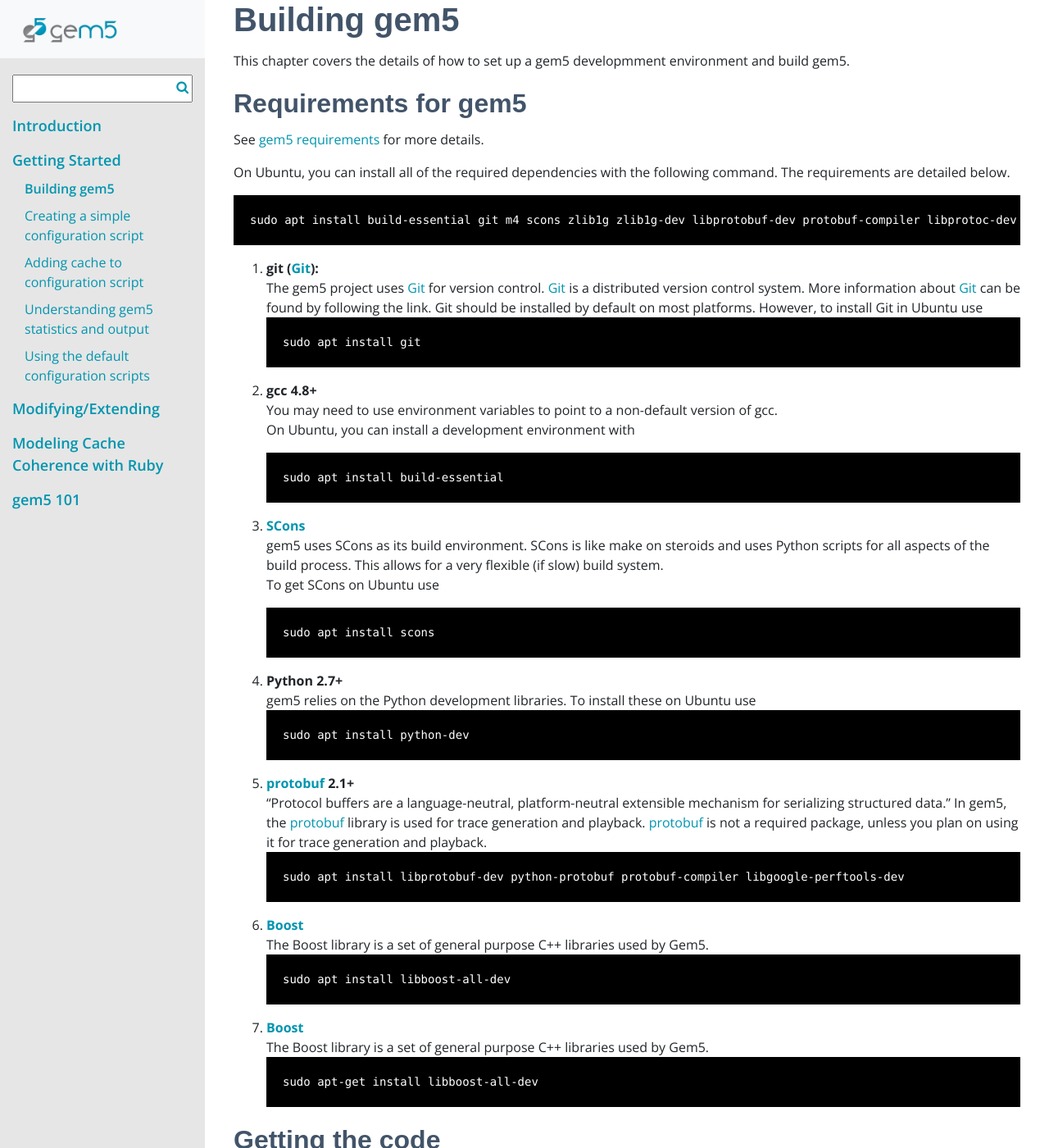
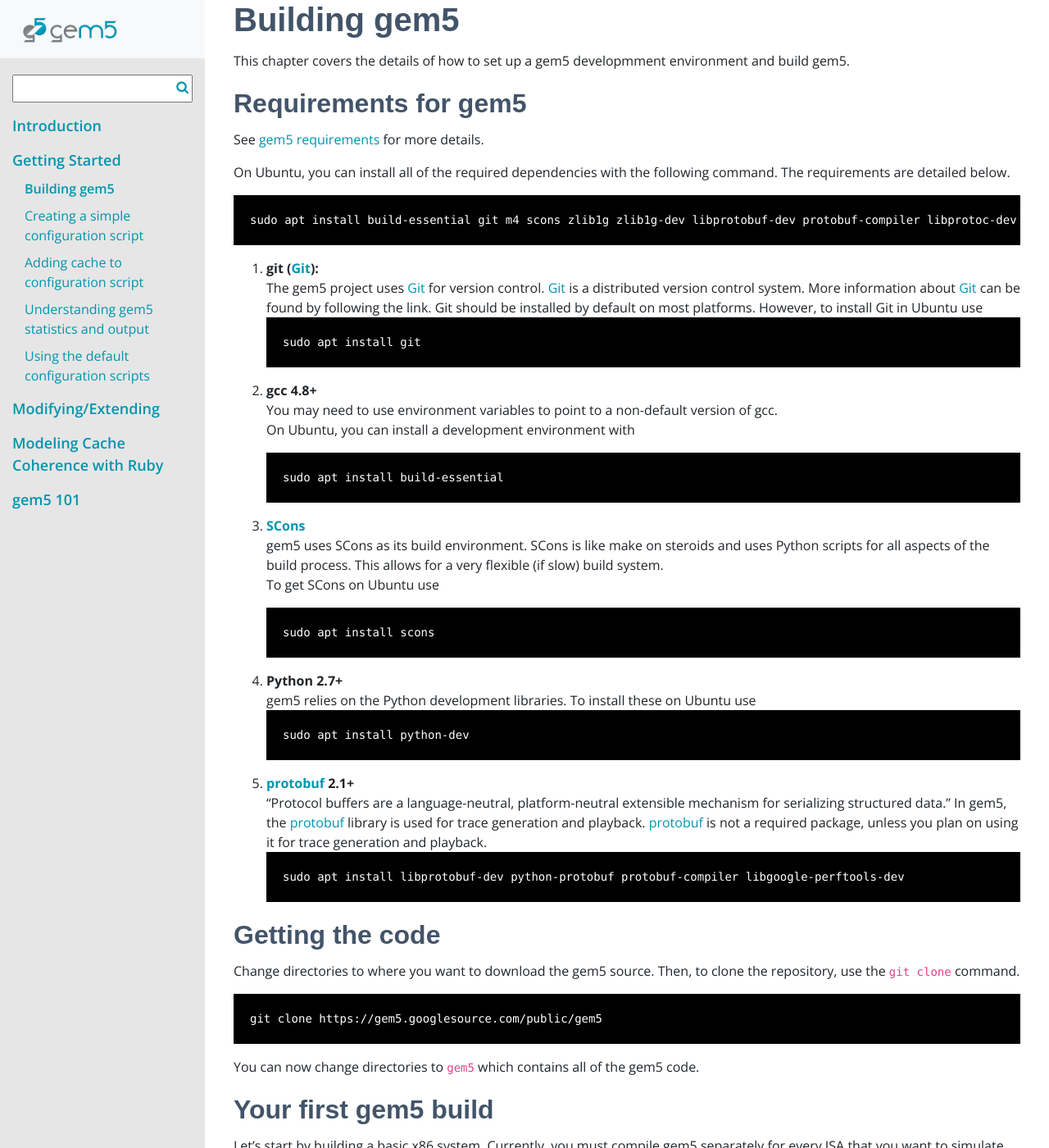
Before and after one commit to gem5/website, a Jekyll site: the page built from _pages/documentation/learning_gem5/part1/building.md, in a window 1280 px wide and 1400 px high, scrolled down 203 px. Shown: the whole window at 82% size. Built offline with Jekyll 4.4.1, drawn with Linux system fonts in a browser that asks for light colours; nearby versions of some CDN libraries; some web fonts are replaced.

Commit message:
Removed boost as a dependency
It is no longer a dependency: https://gem5.atlassian.net/browse/GEM5-6

````diff
--- a/_pages/documentation/learning_gem5/part1/building.md
+++ b/_pages/documentation/learning_gem5/part1/building.md
@@ -23,7 +23,7 @@ On Ubuntu, you can install all of the required dependencies with the
 following command. The requirements are detailed below.
 
 ```
-sudo apt install build-essential git m4 scons zlib1g zlib1g-dev libprotobuf-dev protobuf-compiler libprotoc-dev libgoogle-perftools-dev python-dev libboost-all-dev python
+sudo apt install build-essential git m4 scons zlib1g zlib1g-dev libprotobuf-dev protobuf-compiler libprotoc-dev libgoogle-perftools-dev python-dev python
 ```
 
 1.  git ([Git](https://git-scm.com/)):
@@ -78,20 +78,6 @@ sudo apt install build-essential git m4 scons zlib1g zlib1g-dev libprotobuf-dev
 
         ```
         sudo apt install libprotobuf-dev python-protobuf protobuf-compiler libgoogle-perftools-dev
-        ```
-
-6. [Boost](https://www.boost.org/)
-    :   The Boost library is a set of general purpose C++ libraries used by Gem5.
-
-        ```
-        sudo apt install libboost-all-dev
-        ```
-
-6. [Boost](https://www.boost.org/)
-    :   The Boost library is a set of general purpose C++ libraries used by Gem5.
-
-        ```
-        sudo apt-get install libboost-all-dev
         ```
 
 Getting the code
````
